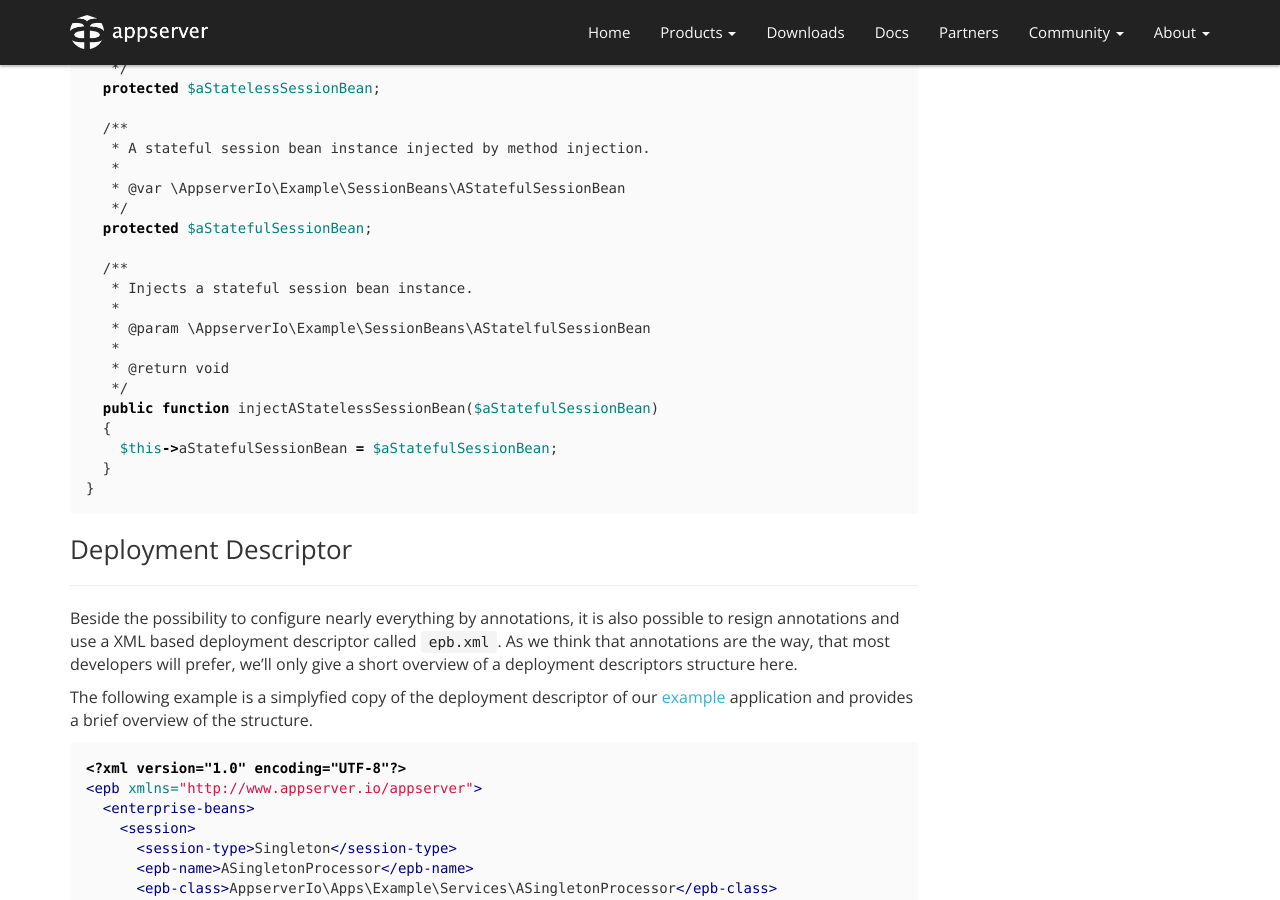
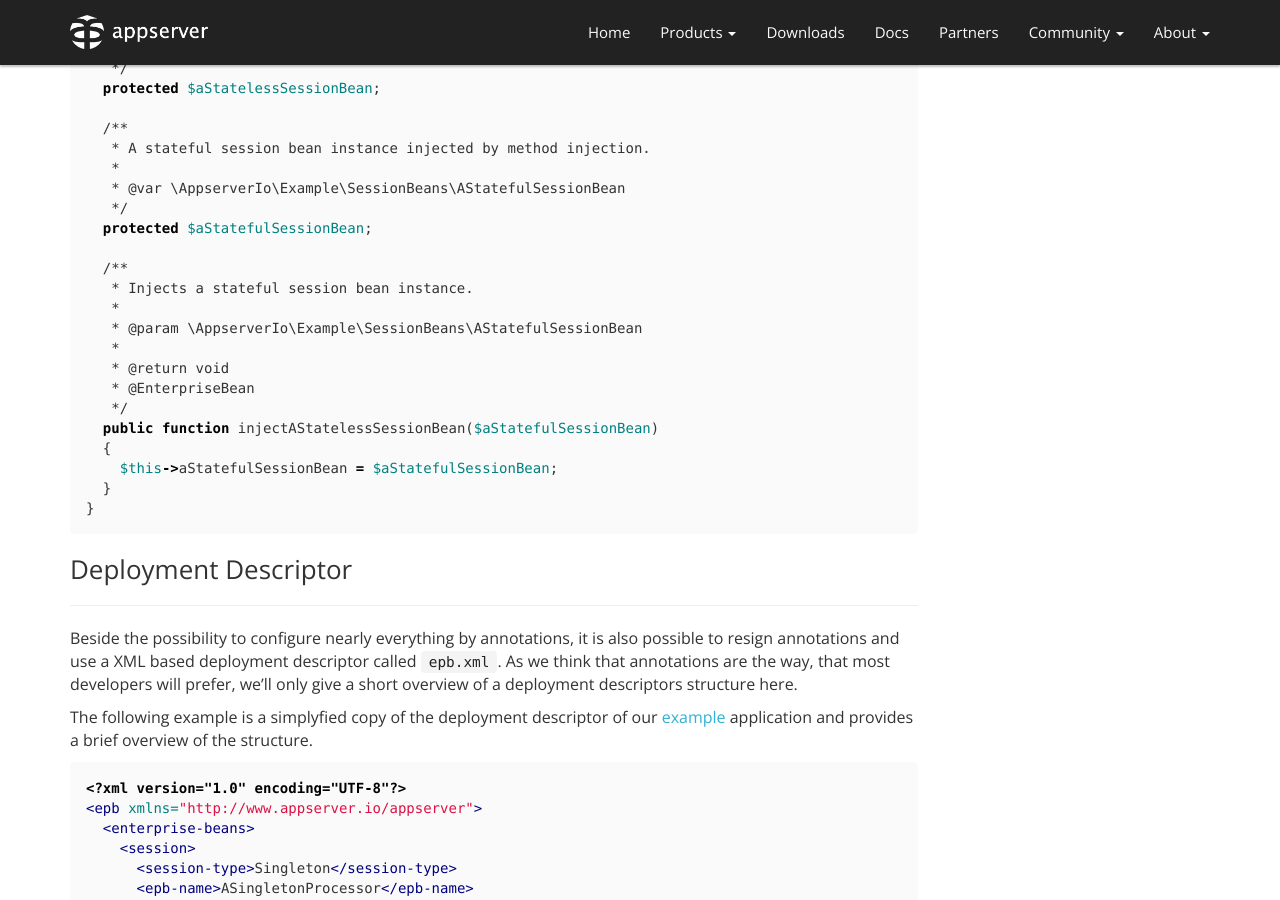
Before and after one commit to appserver-io/appserver, a Jekyll site: the page built from _posts/2015-02-02-naming-directory-basics.md, in a window 1280 px wide and 900 px high, scrolled down 4970 px. Built offline with Jekyll 4.4.1, drawn with Linux system fonts in a browser that asks for light colours; nearby versions of some CDN libraries; library files that are not in the unit come from our copies; Markdown is read by kramdown in place of the engine named in the settings; comment, search, counter and statistics services are not loaded.

Commit message:
Update 2015-02-02-naming-directory-basics.md

```diff
--- a/_posts/2015-02-02-naming-directory-basics.md
+++ b/_posts/2015-02-02-naming-directory-basics.md
@@ -217,9 +217,10 @@ class ASingletonSessionBean
   /**
    * Injects a stateful session bean instance.
    *
-   * @param \AppserverIo\Example\SessionBeans\AStatelfulSessionBean
+   * @param \AppserverIo\Example\SessionBeans\AStatefulSessionBean
    *
    * @return void
+   * @EnterpriseBean
    */
   public function injectAStatelessSessionBean($aStatefulSessionBean)
   {
```
